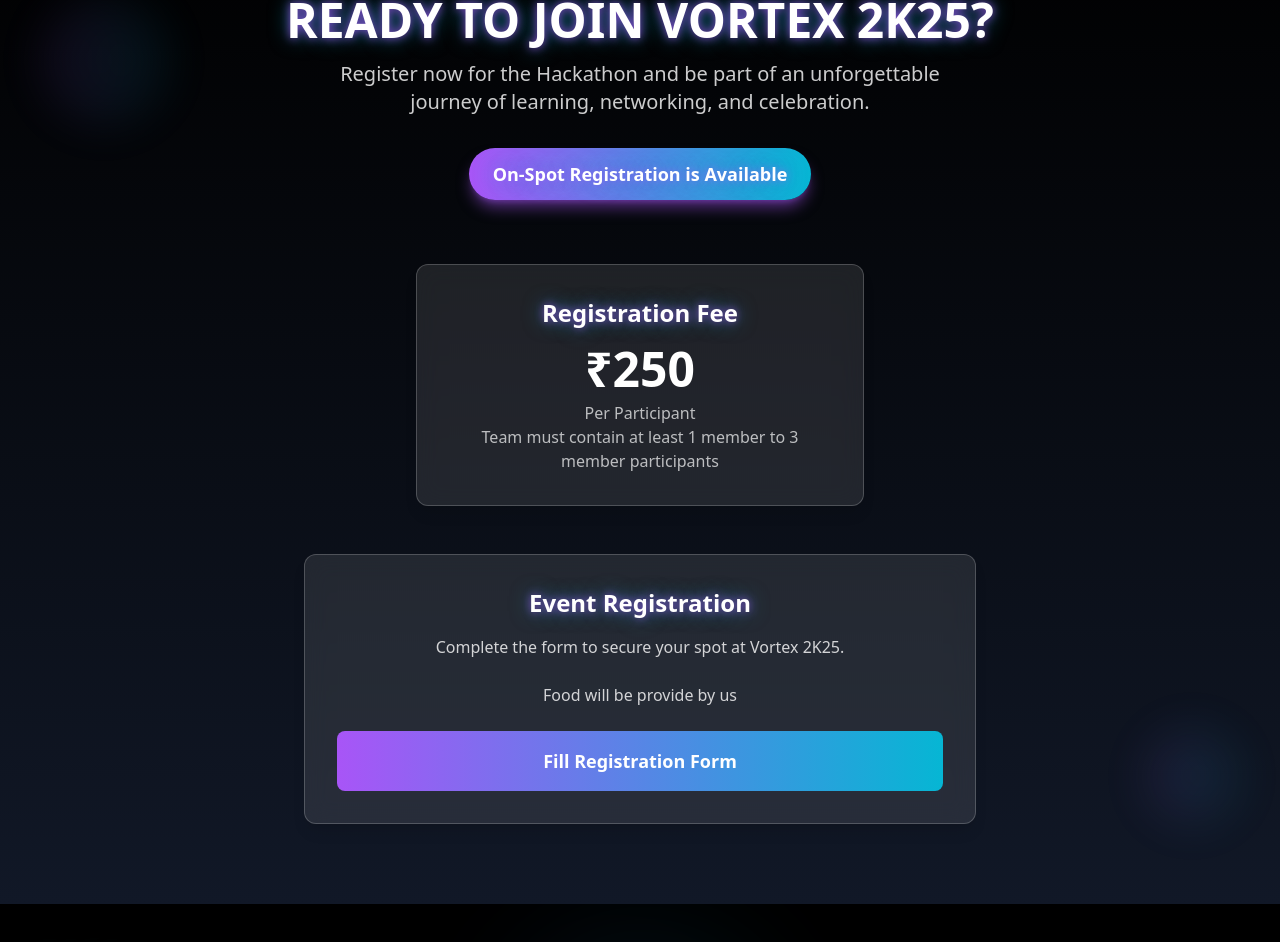
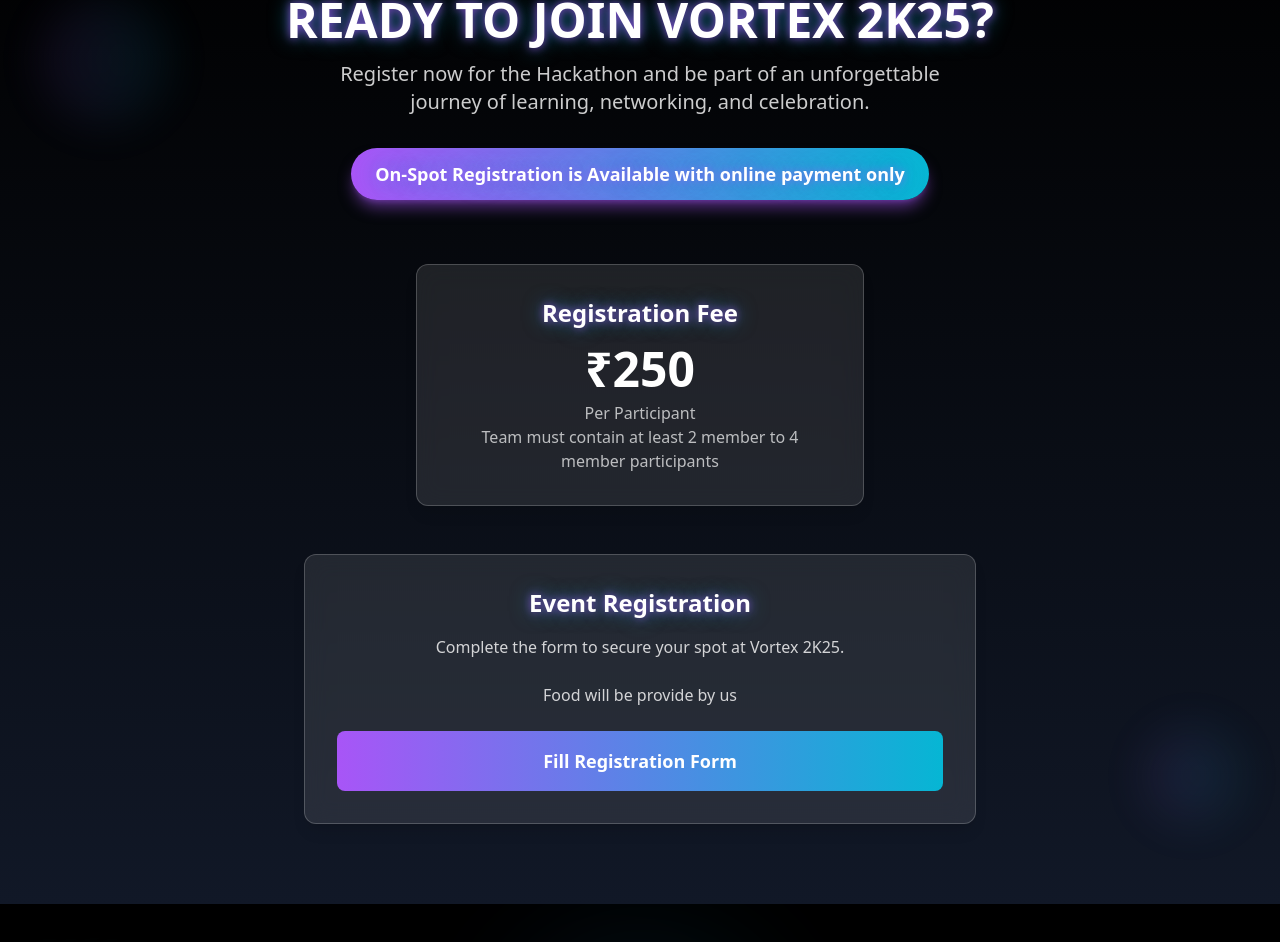
Before and after one commit to AjayKannanRavi/Vortex_Hackathon-website, a React (Vite) app: page / in a window 1280 px wide. Shown: the part 8717-9659 px from the top of the page. Built offline with nearby package versions, Linux system fonts and the light colour scheme; the HTML template or start-up script is replaced by a standard one.

Commit message:
Update registration text for clarity and accuracy

```diff
--- a/src/components/Registration.jsx
+++ b/src/components/Registration.jsx
@@ -40,7 +40,7 @@
             animate="visible"
             className="mt-8 inline-block px-6 py-3 bg-gradient-to-r from-neon-purple to-neon-cyan text-white rounded-full font-bold text-lg shadow-lg shadow-neon-purple/50 neon-text"
           >
-            On-Spot Registration is Available
+            On-Spot Registration is Available with online payment only
           </motion.div>
         </div>
         {/* Fee Box */}
@@ -49,7 +49,7 @@
             <h3 className="text-2xl font-bold neon-text mb-4">Registration Fee</h3>
             <p className="text-5xl font-black neon-cyan mb-2">₹250</p>
             <p className="text-white/70">Per Participant</p>
-            <p className="text-white/70">Team must contain at least 1 member to 3 member participants</p>
+            <p className="text-white/70">Team must contain at least 2 member to 4 member participants</p>
           </div>
         </div>
         {/* CTA Box with Google Form Link */}
```
